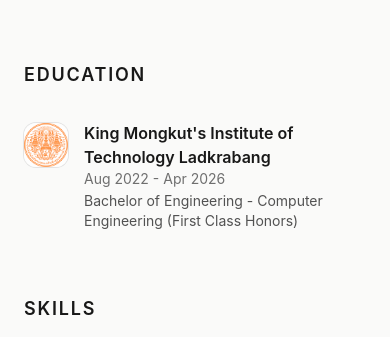
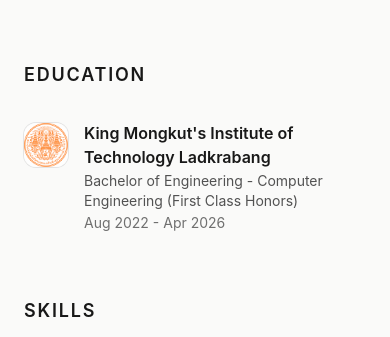
Before and after one commit to Kittonn/kitton.dev, an Astro site: page / in a window 390 px wide. Shown: the part 1741-2078 px from the top of the page. Built offline with nearby package versions, Linux system fonts and the light colour scheme; Astro itself is replaced by a stand-in of ours.

Commit message:
feat: improve education section layout and enhance degree display

```diff
--- a/src/pages/index.astro
+++ b/src/pages/index.astro
@@ -176,15 +176,17 @@ const jsonLd = {
                 class="ring-border mt-0.5 size-11 shrink-0 rounded-xl object-contain ring-1 sm:size-14"
               />
 
-              <div class="flex-1">
-                <div class="flex flex-col sm:flex-row sm:items-start sm:justify-between sm:gap-4">
+              <div class="flex-1 sm:flex sm:items-start sm:justify-between sm:gap-4">
+                <div>
                   <p class="text-foreground font-semibold">{edu.institution}</p>
-                  <span class="text-subtle-foreground text-sm">
-                    {formatPeriod(item.startDate, item.endDate)}
-                  </span>
+                  <p class="text-muted-foreground mt-0.5 text-sm">
+                    {edu.degree}
+                  </p>
                 </div>
 
-                <p class="text-muted-foreground mt-0.5 text-sm">{edu.degree}</p>
+                <span class="text-subtle-foreground mt-0.5 block text-sm sm:mt-0 sm:shrink-0">
+                  {formatPeriod(item.startDate, item.endDate)}
+                </span>
               </div>
             </li>
           );
```
